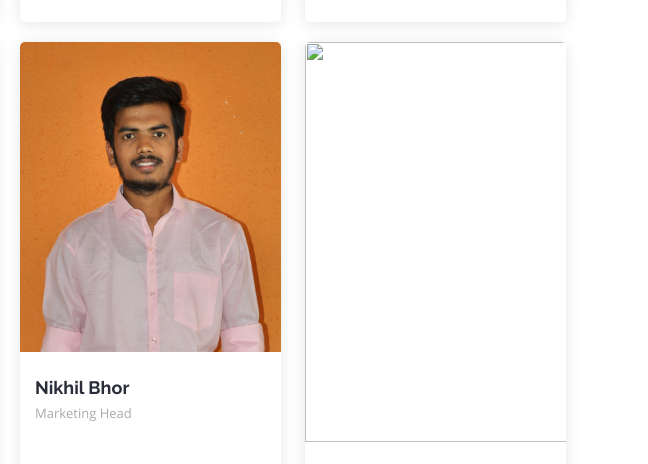
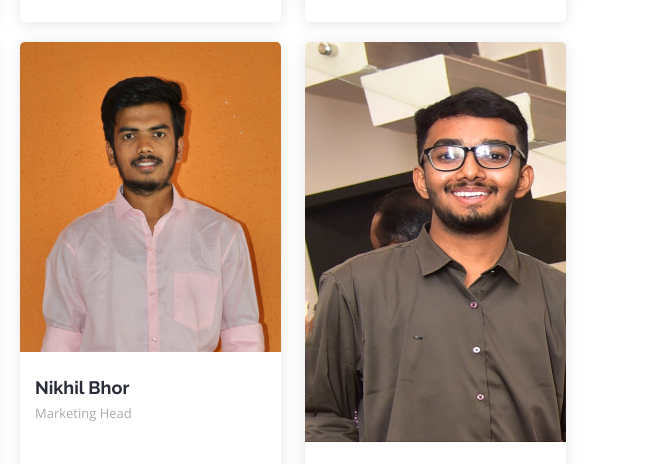
Before and after one commit to solidworksindia/solidworks_slp, a plain HTML site: page index.html in a window 1280 px wide. Shown: the part 4496-4960 px from the top of the page, 632-1280 px from the left. Drawn offline with nearby package versions, Linux system fonts and the light colour scheme.

Commit message:
jpg to jpeg image type

```diff
--- a/index.html
+++ b/index.html
@@ -880,7 +880,7 @@
           <div class="col-lg-3 col-md-6 d-flex align-items-stretch">
             <div class="member" data-aos="fade-up" data-aos-delay="200">
               <div class="member-img">
-                <img src="assets/img/team/team-8.jpg" width="300" height="400" alt="">
+                <img src="assets/img/team/team-8.jpeg" width="300" height="400" alt="">
                 <div class="social">
                   <a href="https://twitter.com/prathameshb100?t=6vohGfULrlxwNica135hHQ&s=08"><i class="bi bi-twitter"></i></a>
                   <a href=""><i class="bi bi-facebook"></i></a>
```
